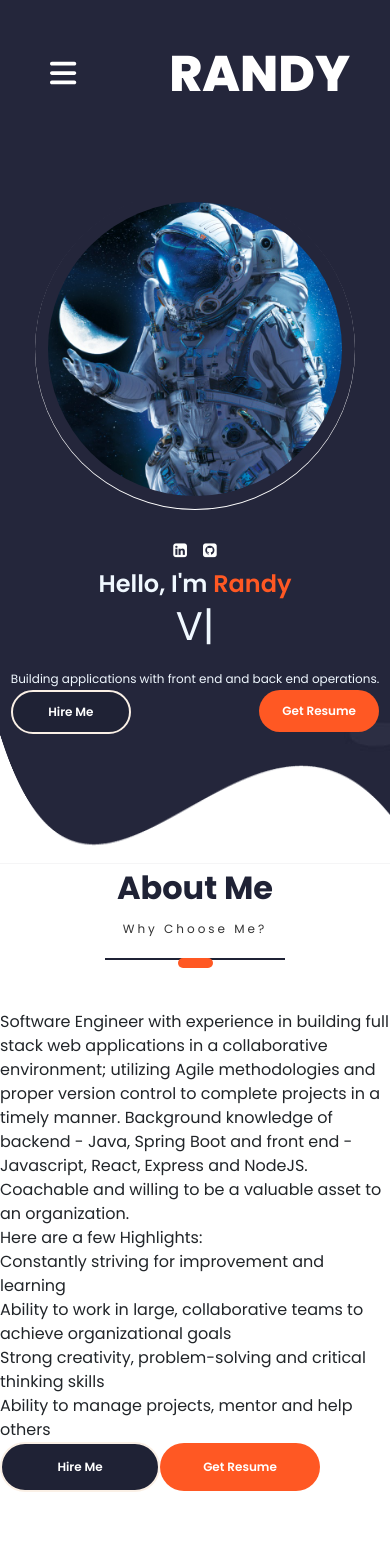
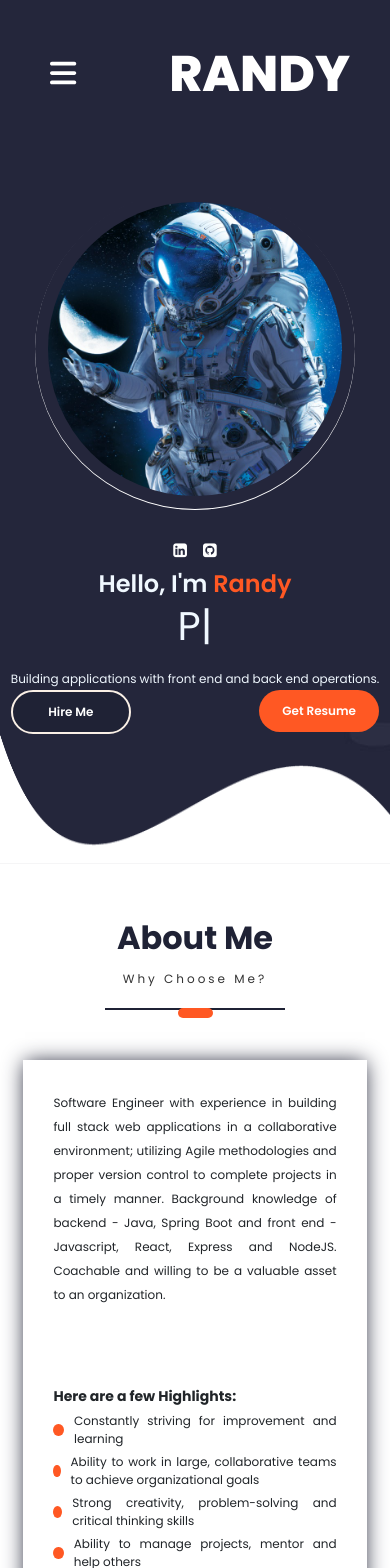
Before and after one commit to ReiCode28/React-Resume, a React (Create React App) app in the folder client/: page / in a window 390 px wide. Shown: the top 1568 px of the page. Before the commit the page ends 1492 px from the top, so only its background shows below. Built offline with nearby package versions, Linux system fonts and the light colour scheme; a web font is replaced by a local one.

Commit message:
Styled About me component and now making it responsive

```diff
--- a/client/src/PortfolioContainer/AboutMe/AboutMe.css
+++ b/client/src/PortfolioContainer/AboutMe/AboutMe.css
@@ -0,0 +1,83 @@
+.about-me-container{
+    display: flex;
+    flex-direction: column;
+    justify-content: center;
+    align-items: center;
+    margin: 50px 0 0 0;
+}
+.about-me-parent{
+    max-width: 1000px;
+    width: 70%;
+}
+.about-me-card{
+    display: flex;
+    width: 100%;
+    box-shadow: 0 0px 20px -2px #1f2235;
+}
+.about-me-profile{
+    width: 50%;
+    background-image: url('../../assets/AboutMe/IMG_7620.jpg');
+    background-size: cover;
+    background-repeat: no-repeat;
+    background-position: center;
+
+}
+.about-me-details{
+    width: 48%;
+    text-align: justify;
+    padding: 30px;
+}
+.about-me-description{
+    font-size: 12px;
+}
+.about-me-highlights{
+    margin: 80px 0;
+}
+.highlight-heading{
+    font-family: "Poppins Bold";
+    font-size: 14px;
+    margin: 0 0 5px 0;
+}
+.highlight{
+    display: flex;
+    align-items: center;
+    margin: 5px 0;
+    font-size: 12px;
+}
+.highlight-blob{
+    height: 12px;
+    width: 12px;
+    margin: 0 10px 0 0;
+    background-color: #ff5823;
+    border-radius: 50%;
+}
+.about-me-options .highlighted-btn{
+    margin: 0 0 0 30px;
+}
+
+/* IPAD PRO RESPONSIVENESS */
+@media only screen and (max-width: 1100px){
+    .about-me-parent{
+        width: 88%;
+    }
+}
+@media only screen and (max-width: 898px){
+    .about-me-profile{
+        display: none;
+    }
+    .about-me-details{
+        width: 100%;
+    }
+}
+@media only screen and (max-width: 466px){
+    .about-me-options{
+        display: flex;
+        flex-direction: column;
+    }
+    .about-me-options .highlighted-btn{
+        margin: 24px 0 0 0 !important;
+    }
+    .about-me-options button{
+        width: 100%;
+    }
+}
--- a/client/src/PortfolioContainer/AboutMe/AboutMe.js
+++ b/client/src/PortfolioContainer/AboutMe/AboutMe.js
@@ -2,6 +2,7 @@
 import ScreenHeading from '../../utilities/ScreenHeading/ScreenHeading'
 import ScrollService from '../../utilities/ScrollService'
 import Animations from '../../utilities/Animations'
+import "./AboutMe.css";
 
 export default function AboutMe(props) {
   let fadeInScreenHandler = (screen)=>{
```
Also changed, not shown: client/src/assets/AboutMe/IMG_7620.jpg (added).
